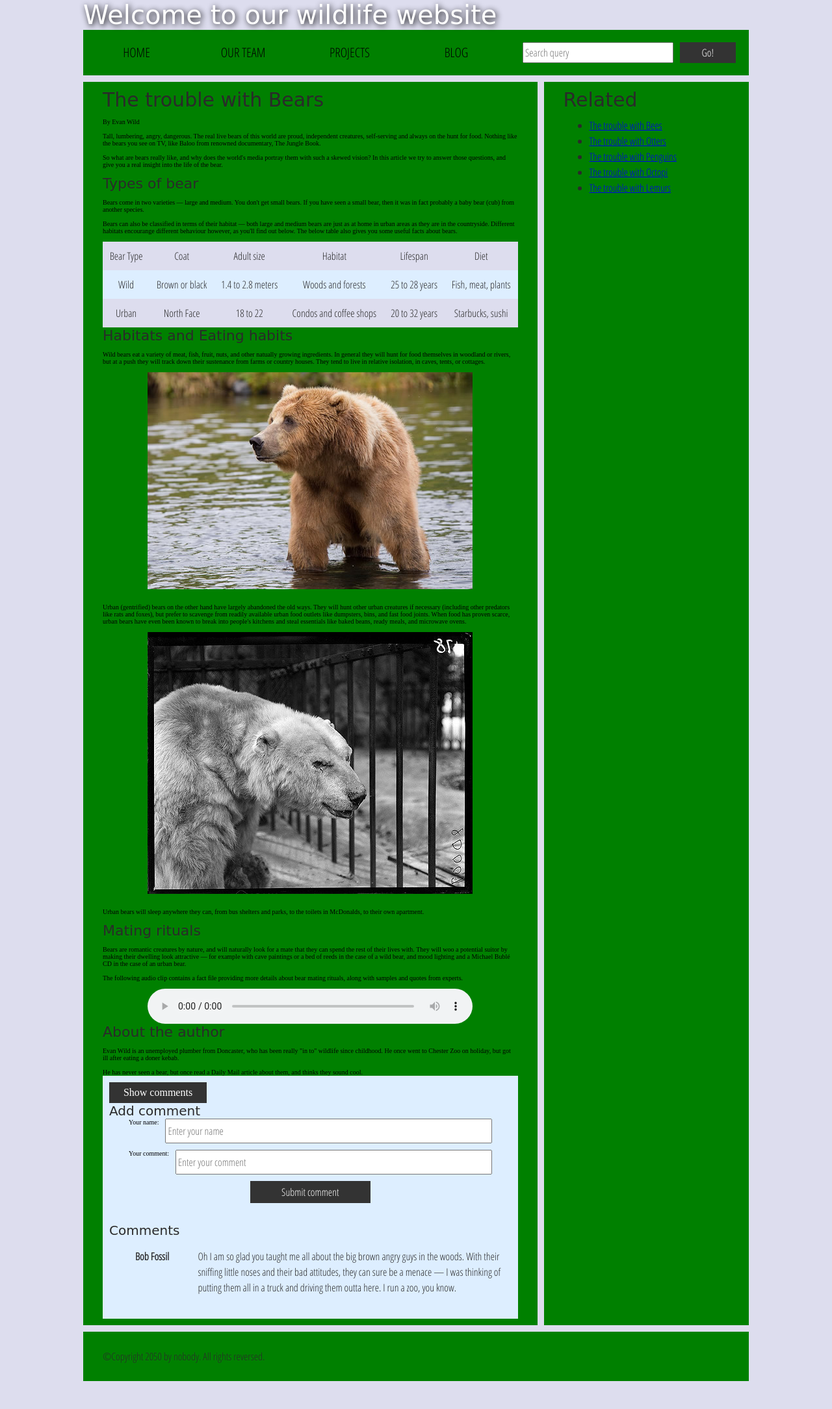
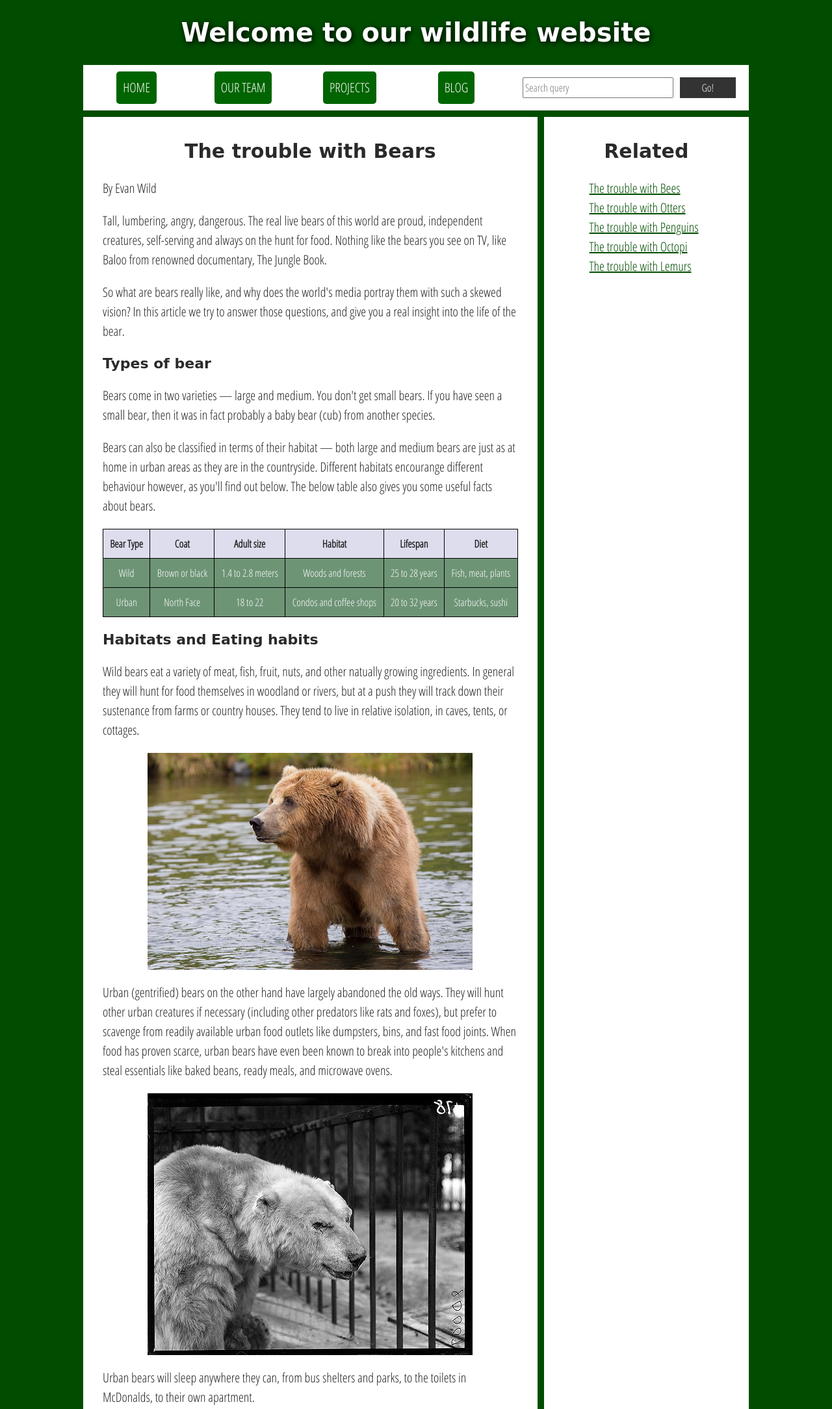
Before and after one commit to tjones-22/m5-lab, a website: page index.html in a window 1280 px wide. Shown: the top 2169 px of the page at 65% size. Before the commit the page ends 2126 px from the top, so only its background shows below. Drawn offline with Linux system fonts and the light colour scheme; files that its build step writes are made by us from their sources; a web font is replaced by a local one.

Commit message:
Lab Complete

```diff
--- a/css/style.css
+++ b/css/style.css
@@ -1,13 +1,14 @@
 /* || General setup */
 
-html, body {
+html,
+body {
   margin: 0;
   padding: 0;
 }
 
 html {
   font-size: 10px;
-  background-color: #dde;
+  background-color: #004d00;
 }
 
 body {
@@ -18,44 +19,76 @@ body {
 
 /* || typography */
 
-font[size="7"], font[size="6"], font[size="5"] {
-  font-family: 'Sonsie One', cursive;
+h1,
+h2,
+h3 {
+  font-family: "Sonsie One", cursive;
   color: #2a2a2a;
 }
 
-p, input, li, table, label {
-  font-family: 'Open Sans Condensed', sans-serif;
-  color: #2a2a2a;
-}
-
-font[size="7"] {
+h1 {
   font-size: 4rem;
   text-align: center;
   color: white;
   text-shadow: 2px 2px 10px black;
 }
 
-font[size="6"] {
+h2 {
   font-size: 3rem;
   text-align: center;
 }
 
-font[size="5"] {
+h3 {
   font-size: 2.2rem;
 }
 
-p, li, table {
+p,
+input,
+li,
+table,
+label {
+  font-family: "Open Sans Condensed", sans-serif;
+  color: #222222;
+}
+
+h1[size="7"] {
+  font-size: 4rem;
+  text-align: center;
+  color: white;
+  text-shadow: 2px 2px 10px black;
+}
+
+h2[size="6"] {
+  font-size: 3rem;
+  text-align: center;
+}
+
+h3[size="5"] {
+  font-size: 2.2rem;
+}
+
+p,
+li,
+table {
   font-size: 1.6rem;
   line-height: 1.5;
 }
 
+p {
+  font-size: 20px;
+}
 /* || header layout */
 
-div[class="nav"], article, footer, .secondary {
-  background-color: green;
+nav,
+article,
+footer,
+.secondary {
+  background-color: white;
 }
 
-article, footer, .secondary {
+article,
+footer,
+.secondary {
   padding: 10px 30px;
 }
 
@@ -63,36 +96,41 @@ article {
   margin-right: 10px;
 }
 
-div[class="nav"] {
+nav {
   height: 50px;
-  background-color: ff80ff;
   display: flex;
+  align-items: center;
   padding: 1% 0;
   margin-bottom: 10px;
 }
 
-div[class="nav"] ul {
+nav ul {
   padding: 0;
   list-style-type: none;
   flex: 2;
   display: flex;
 }
 
-div[class="nav"] li {
+nav li {
   display: inline;
   text-align: center;
   flex: 1;
 }
 
-div[class="nav"] a {
+nav a {
   display: inline-block;
   font-size: 2rem;
   text-transform: uppercase;
   text-decoration: none;
-  color: black;
+  color: #ffffff;
+  background-color: #006400;
+  padding: 10px;
+  border-radius: 5px;
 }
-
-div[class="nav"] .search {
+nav a:hover {
+  background-color: #004d00;
+}
+nav .search {
   flex: 1;
   display: flex;
   align-items: center;
@@ -143,8 +181,10 @@ table {
   border-collapse: collapse;
 }
 
-th, td {
+th,
+td {
   padding: 10px;
+  border: 1px solid black;
 }
 
 td {
@@ -156,12 +196,14 @@ th[scope="col"] {
 }
 
 tbody tr:nth-child(odd) {
-  background-color: #def;
+  background-color: rgba(0, 77, 0, 0.5);
+  color: white;
 }
 
 /* styling content images and audio */
 
-img, audio {
+img,
+audio {
   display: block;
   margin: 0 auto;
 }
@@ -173,7 +215,7 @@ audio {
 /* Comments styling */
 
 .comments {
-  background-color: #def;
+  background-color: rgba(0, 77, 0, 0.5);
   padding: 10px;
 }
 
@@ -181,20 +223,18 @@ audio {
   cursor: pointer;
 }
 
-.comments font[size="6"] {
+.comments h2[size="6"] {
   font-size: 2rem;
 }
 
-.comments font[size="6"]:nth-of-type(2) {
+.comments h2[size="6"]:nth-of-type(2) {
   margin-bottom: 0;
-}
-
-.comment-form {
-  margin-bottom: 3rem;
 }
 
 .comment-form .flex-pair {
   display: flex;
+  align-items: center;
+  justify-content: space-evenly;
   padding: 0 3rem 1rem;
 }
 
@@ -202,33 +242,50 @@ audio {
   align-self: center;
   flex: 2;
   text-align: right;
+  color: #dddddd;
+  font-size: 15px;
 }
 
 .comment-form input {
-  margin-left: 1rem;
+  margin-left: 1.5rem;
   flex: 6;
+  border-radius: 10px;
+  border: none;
+  width: 30vw;
 }
 
 .show-hide {
   text-align: center;
   width: 150px;
+  margin-bottom: 5vh;
+}
+.hide {
+  display: none;
 }
 
-.comment-form input, .comment-form label, .show-hide {
+.comment-form input,
+.comment-form label,
+.show-hide {
   font-size: 1.6rem;
   line-height: 32px;
 }
 
-.comment-form input[type="submit"], .show-hide {
+.comment-form input[type="submit"],
+.show-hide {
   background: #333;
   border: 0;
-  color: white;
+  color: #dddddd;
 }
 
 .comment-form input[type="submit"] {
   width: 30%;
   display: block;
   margin: 0 auto;
+}
+
+div input[type="submit"] {
+  padding: 1.5rem;
+  border-radius: 10px;
 }
 
 .comment-container {
@@ -243,8 +300,20 @@ audio {
 .comment-container li p:nth-child(1) {
   flex: 1;
   font-weight: bold;
+  color: #dddddd;
 }
 
 .comment-container li p:nth-child(2) {
   flex: 5;
+  color: #dddddd;
 }
+
+aside ul {
+  list-style-type: none;
+}
+aside ul li a {
+  text-decoration: underline;
+  color: #004d00;
+  font-size: 20px;
+
+}
--- a/index.html
+++ b/index.html
@@ -1,11 +1,15 @@
 <!DOCTYPE html>
 <html>
   <head>
-    <meta charset="utf-8">
+    <meta charset="utf-8" />
 
     <title>Accessibility assessment</title>
-    <link href="https://fonts.googleapis.com/css?family=Open+Sans+Condensed:300|Sonsie+One" rel="stylesheet" type="text/css">
-    <link rel="stylesheet" href="style.css">
+    <link
+      href="https://fonts.googleapis.com/css?family=Open+Sans+Condensed:300|Sonsie+One"
+      rel="stylesheet"
+      type="text/css"
+    />
+    <link rel="stylesheet" href="css/style.css" />
 
     <!-- the below three lines are a fix to get HTML5 semantic elements working in old versions of Internet Explorer-->
     <!--[if lt IE 9]>
@@ -15,10 +19,10 @@
 
   <body>
     <div class="header">
-      <font size="7">Welcome to our wildlife website</font>
+      <h1  class="heading">Welcome to our wildlife website</h1>
     </div>
 
-    <div class="nav">
+    <nav >
       <ul>
         <li><a href="#">Home</a></li>
         <li><a href="#">Our team</a></li>
@@ -27,132 +31,192 @@
       </ul>
 
       <form class="search">
-        <input type="search" name="q" placeholder="Search query">
-        <input type="submit" value="Go!">
+        <label for="q" class="hide">Search</label>
+      <input type="search" name="q" placeholder="Search query" />
+        <input type="submit" value="Go!" />
       </form>
-    </div>
+    </nav>
 
     <main>
       <article>
-        <font size="6">The trouble with Bears</font>
-        <br><br>
-        By Evan Wild
-        <br><br>
-        Tall, lumbering, angry, dangerous. The real live bears of this world are proud, independent creatures, self-serving and always on the hunt for food. Nothing like the bears you see on TV, like Baloo from renowned documentary, The Jungle Book.
-        <br><br>
-        So what are bears really like, and why does the world's media portray them with such a skewed vision? In this article we try to answer those questions, and give you a real insight into the life of the bear.
-        <br><br>
-        <font size="5">Types of bear</font>
-        <br><br>
-        Bears come in two varieties — large and medium. You don't get small bears. If you have seen a small bear, then it was in fact probably a baby bear (cub) from another species.
-        <br><br>
-        Bears can also be classified in terms of their habitat — both large and medium bears are just as at home in urban areas as they are in the countryside. Different habitats encourange different behaviour however, as you'll find out below. The below table also gives you some useful facts about bears.
-        <br><br>
+        <h2 class="sub-heading">The trouble with Bears</h2>
+        <p>By Evan Wild</p>
+
+        <p>
+          Tall, lumbering, angry, dangerous. The real live bears of this world
+          are proud, independent creatures, self-serving and always on the hunt
+          for food. Nothing like the bears you see on TV, like Baloo from
+          renowned documentary, The Jungle Book.
+        </p>
+        <p>
+          So what are bears really like, and why does the world's media portray
+          them with such a skewed vision? In this article we try to answer those
+          questions, and give you a real insight into the life of the bear.
+        </p>
+
+        <h3 class="section-title">Types of bear</h3>
+
+        <p>
+          Bears come in two varieties — large and medium. You don't get small
+          bears. If you have seen a small bear, then it was in fact probably a
+          baby bear (cub) from another species.
+        </p>
+
+        <p>
+          Bears can also be classified in terms of their habitat — both large
+          and medium bears are just as at home in urban areas as they are in the
+          countryside. Different habitats encourange different behaviour
+          however, as you'll find out below. The below table also gives you some
+          useful facts about bears.
+        </p>
+
         <table>
           <thead>
-            <tr>
-              <td>Bear Type</td>
-              <td>Coat</td>
-              <td>Adult size</td>
-              <td>Habitat</td>
-              <td>Lifespan</td>
-              <td>Diet</td>
+            <tr scope="row">
+              <th scope="col">Bear Type</th>
+              <th scope="col">Coat</th>
+              <th scope="col">Adult size</th>
+              <th scope="col">Habitat</th>
+              <th scope="col">Lifespan</th>
+              <th scope="col">Diet</th>
             </tr>
           </thead>
+
           <tbody>
-            <tr>
-              <td>Wild</td>
-              <td>Brown or black</td>
-              <td>1.4 to 2.8 meters</td>
-              <td>Woods and forests</td>
-              <td>25 to 28 years</td>
-              <td>Fish, meat, plants</td>
+            <tr scope="row">
+              <td scope="col">Wild</td>
+              <td scope="col">Brown or black</td>
+              <td scope="col" >1.4 to 2.8 meters</td>
+              <td scope="col"> Woods and forests</td>
+              <td scope="col">25 to 28 years</td>
+              <td scope="col">Fish, meat, plants</td>
             </tr>
-            <tr>
-              <td>Urban</td>
-              <td>North Face</td>
-              <td>18 to 22</td>
-              <td>Condos and coffee shops</td>
-              <td>20 to 32 years</td>
-              <td>Starbucks, sushi</td>
+          </tbody>
+          <tbody>
+            <tr scope="row">
+              <td scope="col">Urban</td>
+              <td scope="col">North Face</td>
+              <td scope="col">18 to 22</td>
+              <td scope="col">Condos and coffee shops</td>
+              <td scope="col">20 to 32 years</td>
+              <td scope="col">Starbucks, sushi</td>
             </tr>
           </tbody>
         </table>
 
-        <font size="5">Habitats and Eating habits</font>
-        <br><br>
-        Wild bears eat a variety of meat, fish, fruit, nuts, and other natually growing ingredients. In general they will hunt for food themselves in woodland or rivers, but at a push they will track down their sustenance from farms or country houses. They tend to live in relative isolation, in caves, tents, or cottages.
-        <br><br>
-        <img src="media/wild-bear.jpg">
-        <br><br>
-        Urban (gentrified) bears on the other hand have largely abandoned the old ways. They will hunt other urban creatures if necessary (including other predators like rats and foxes), but prefer to scavenge from readily available urban food outlets like dumpsters, bins, and fast food joints. When food has proven scarce, urban bears have even been known to break into people's kitchens and steal essentials like baked beans, ready meals, and microwave ovens.
-        <br><br>
-        <img src="media/urban-bear.jpg">
-        <br><br>
-        Urban bears will sleep anywhere they can, from bus shelters and parks, to the toilets in McDonalds, to their own apartment.
-        <br><br>
-        <font size="5">Mating rituals</font>
-        <br><br>
-        Bears are romantic creatures by nature, and will naturally look for a mate that they can spend the rest of their lives with. They will woo a potential suitor by making their dwelling look attractive — for example with cave paintings or a bed of reeds in the case of a wild bear, and mood lighting and a Michael Bublé CD in the case of an urban bear.
-        <br><br>
-        The following audio clip contains a fact file providing more details about bear mating rituals, along with samples and quotes from experts.
-        <br><br>
+        <h3 size="5">Habitats and Eating habits</h3>
+       <p> Wild bears eat a variety of meat, fish, fruit, nuts, and other natually
+        growing ingredients. In general they will hunt for food themselves in
+        woodland or rivers, but at a push they will track down their sustenance
+        from farms or country houses. They tend to live in relative isolation,
+        in caves, tents, or cottages.</p>
+
+
+        <img src="public/media/wild-bear.jpg" alt="wild bear"/>
+
+        <p>
+          Urban (gentrified) bears on the other hand have largely abandoned the
+        old ways. They will hunt other urban creatures if necessary (including
+        other predators like rats and foxes), but prefer to scavenge from
+        readily available urban food outlets like dumpsters, bins, and fast food
+        joints. When food has proven scarce, urban bears have even been known to
+        break into people's kitchens and steal essentials like baked beans,
+        ready meals, and microwave ovens.
+        </p>
+
+
+        <img src="public/media/urban-bear.jpg" alt="urban bear" />
+        <p>Urban bears will sleep anywhere they can, from bus shelters and parks,
+          to the toilets in McDonalds, to their own apartment.</p>
+
+
+        <h3 size="5">Mating rituals</h3>
+       <p> Bears are romantic creatures by nature, and will naturally look for a
+        mate that they can spend the rest of their lives with. They will woo a
+        potential suitor by making their dwelling look attractive — for example
+        with cave paintings or a bed of reeds in the case of a wild bear, and
+        mood lighting and a Michael Bublé CD in the case of an urban bear.</p>
+
+        <p>The following audio clip contains a fact file providing more details
+          about bear mating rituals, along with samples and quotes from experts.</p>
+
+
         <audio controls>
-          <source src="media/bear.mp3" type="audio/mp3">
-          <source src="media/bear.ogg" type="audio/ogg">
+          <source src="public/media/bear.mp3" type="audio/mp3" />
+          <source src="public/media/bear.ogg" type="audio/ogg" />
           <p>It looks like your browser doesn't support HTML5 audio players.</p>
         </audio>
 
+        <p><strong>Audio Transcription:</strong></p>
+        <p> <i>This isn't really an audio fact file about bears, but it is an audio file you can transcribe</i></p>
+
         <aside>
+          <h3 size="5">About the author</h3>
+          <p>Evan Wild is an unemployed plumber from Doncaster, who has been really
+            "in to" wildlife since childhood. He once went to Chester Zoo on
+            holiday, but got ill after eating a doner kebab.</p>
 
-          <font size="5">About the author</font>
-        <br><br>
-          Evan Wild is an unemployed plumber from Doncaster, who has been really "in to" wildlife since childhood. He once went to Chester Zoo on holiday, but got ill after eating a doner kebab.
-        <br><br>
-          He has never seen a bear, but once read a Daily Mail article about them, and thinks they sound cool.
+          <p>He has never seen a bear, but once read a Daily Mail article about
+            them, and thinks they sound cool.</p>
 
         </aside>
+
         <section class="comments">
-          <div class="show-hide">Show comments</div>
+          <button class="show-hide">Show comments</button>
 
           <div class="comment-wrapper">
+            <h2 size="6">Add comment</h2>
 
-            <font size="6">Add comment</font>
 
             <form class="comment-form">
-              <div class="flex-pair">
+              <label class="flex-pair" for="name">
                 Your name:
-                <input type="text" name="name" id="name" placeholder="Enter your name">
+                <input
+                  type="text"
+                  name="name"
+                  id="name"
+                  placeholder="Enter your name"
+                />
+              </label>
+
+              <label class="flex-pair" for="comment">
+                Your comment:
+                <input
+                  type="text"
+                  name="comment"
+                  id="comment"
+                  placeholder="Enter your comment"
+                />
+                </label>
               </div>
-              <div class="flex-pair">
-                Your comment:
-                <input type="text" name="comment" id="comment" placeholder="Enter your comment">
+
+              <div>
+                <input type="submit" value="Submit comment" />
+              </form>
               </div>
-              <div>
-                <input type="submit" value="Submit comment">
-              </div>
-            </form>
 
-            <font size="6">Comments</font>
+
+            <h2 size="6">Comments</h2>
 
             <ul class="comment-container">
-
               <li>
-
                 <p>Bob Fossil</p>
 
-                <p>Oh I am so glad you taught me all about the big brown angry guys in the woods. With their sniffing little noses and their bad attitudes, they can sure be a menace — I was thinking of putting them all in a truck and driving them outta here. I run a zoo, you know.</p>
-
+                <p>
+                  Oh I am so glad you taught me all about the big brown angry
+                  guys in the woods. With their sniffing little noses and their
+                  bad attitudes, they can sure be a menace — I was thinking of
+                  putting them all in a truck and driving them outta here. I run
+                  a zoo, you know.
+                </p>
               </li>
-
             </ul>
-
           </div>
         </section>
       </article>
 
-      <div class="secondary">
-        <font size="6">Related</font>
+      <aside class="secondary">
+        <h2 size="6">Related</h2>
 
         <ul>
           <li><a href="#">The trouble with Bees</a></li>
@@ -161,14 +225,13 @@
           <li><a href="#">The trouble with Octopi</a></li>
           <li><a href="#">The trouble with Lemurs</a></li>
         </ul>
-      </div>
+      </aside>
     </main>
 
     <footer>
       <p>©Copyright 2050 by nobody. All rights reversed.</p>
     </footer>
 
-    <script src="main.js"></script>
-
+    <script src="js/main.js"></script>
   </body>
 </html>
```
Also changed, not shown: README.md.
